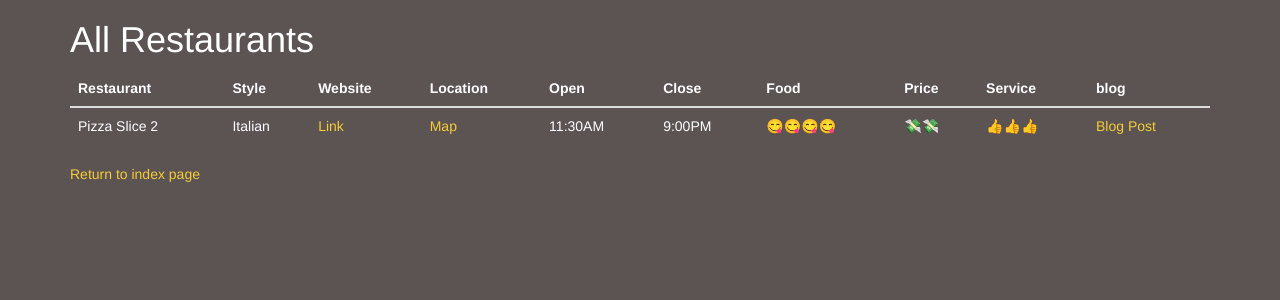
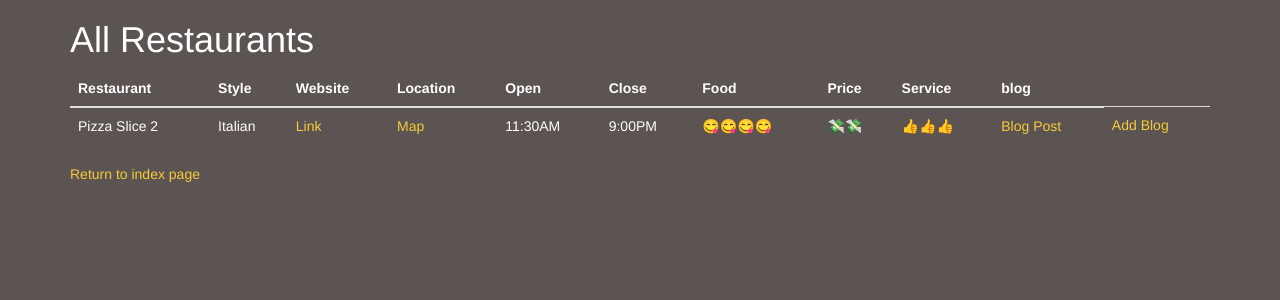
Before and after one commit to AllanSechrist/foreign_foods, a Flask app: page /restaurants in a window 1280 px wide. Shown: the top 300 px of the page. Run offline with Flask 2, Linux system fonts and the light colour scheme; data comes from the database, SQL or seed files in the repository; both versions use the stored data as it was after the commit; some libraries are stand-ins or nearby versions.

Commit message:
add make-blog endpoint

```diff
--- a/forms.py
+++ b/forms.py
@@ -1,4 +1,3 @@
-from ast import Pass
 from flask_wtf import FlaskForm
 from wtforms import StringField, SubmitField, SelectField, PasswordField
 from wtforms.validators import DataRequired, URL
--- a/main.py
+++ b/main.py
@@ -1,5 +1,5 @@
 from flask import render_template, redirect, url_for, abort, flash
-from flask_login import login_user, LoginManager, login_required, current_user, logout_user
+from flask_login import login_user, login_required, current_user, logout_user
 from werkzeug.security import generate_password_hash, check_password_hash
 from forms import *
 from tables import *
@@ -82,7 +82,6 @@ def logout():
 @app.route("/add", methods=["GET", "POST"])
 @admin_only
 def add_restaurant():
-
     form = RestaurantForm()
     if form.validate_on_submit():
         new_restaurant = Restaurant(
@@ -99,14 +98,21 @@ def add_restaurant():
         db.session.add(new_restaurant)
         db.session.commit()
         return redirect(url_for('home'))
-    return render_template('add.html', form=form)
+    return render_template('add.html', form=form, current_user=current_user)
 
 
 @app.route('/restaurants')
 def restaurants():
     header = ['Restaurant','Style','Website','Location','Open','Close','Food','Price','Service', 'blog']
     restaurants = Restaurant.query.all()
-    return render_template('restaurants.html',header=header, restaurants=restaurants)
+    return render_template('restaurants.html',header=header, restaurants=restaurants, current_user=current_user)
+
+
+@app.route('/restaurants/<restaurant_name>')
+def show_blog(restaurant_name):
+    requested_post = Restaurant.query.filter_by(name=restaurant_name).first()
+    return render_template('blog.html', post=requested_post)
+
 
 
 @app.route("/new-blog/<int:restaurant_id>", methods=["GET", "POST"])
@@ -114,18 +120,20 @@ def restaurants():
 def add_new_post(restaurant_id):
     form = BlogForm()
     requested_restaurant = Restaurant.query.get(restaurant_id)
-    if form.validate_on_submit:
+    if form.validate_on_submit():
         new_post = BlogPost(
             title=form.title.data,
             subtitle=form.subtitle.data,
             body=form.body.data,
             author=current_user,
-            date=date.today().strftime("%B %d, %Y")
+            date=date.today().strftime("%B %d, %Y"),
+
+
         )
         db.session.add(new_post)
         db.session.commit()
         return redirect(url_for("restaurants"))
-    return render_template("make-blog.html", form=form)
+    return render_template("make-blog.html", form=form, requested_restaurant=requested_restaurant, current_user=current_user)
 
 
 if __name__=='__main__':
--- a/tables.py
+++ b/tables.py
@@ -10,7 +10,7 @@ class User(UserMixin, db.Model):
     password = db.Column(db.String(100))
     name = db.Column(db.String(100))
     posts = relationship("BlogPost", back_populates='author')
-db.create_all()
+# db.create_all()
 
 
 
@@ -27,7 +27,7 @@ class Restaurant(db.Model):
     price_rating = db.Column(db.String(10), nullable=False)
     service_rating = db.Column(db.String(10), nullable=False)
     blog_post = relationship("BlogPost", back_populates='restaurant')
-db.create_all()
+# db.create_all()
 
 
 class BlogPost(db.Model):
@@ -41,4 +41,4 @@ class BlogPost(db.Model):
     date = db.Column(db.String(250), nullable=False)
     body = db.Column(db.Text, nullable=False)
     restaurant = relationship('Restaurant', back_populates='blog_post')
-db.create_all()
+# db.create_all()
--- a/templates/make-blog.html
+++ b/templates/make-blog.html
@@ -17,7 +17,7 @@
         {% else: %}
         <h1>New Post</h1>
         {% endif %}
-        <span class="subheading">Make it the best one ever!</span>
+        <h2>Yeah</h2>
       </div>
     </div>
   </div>
--- a/templates/restaurants.html
+++ b/templates/restaurants.html
@@ -37,7 +37,8 @@
                 <td>{{ restaurant.food_rating}}</td>
                 <td>{{ restaurant.price_rating}}</td>
                 <td>{{ restaurant.service_rating}}</td>
-                <td><a href="{{ restaurant.blog_post }}">Blog Post</a></td>
+                <td><a href="{{ url_for('show_blog', restaurant_name=restaurant.name) }}">Blog Post</a></td>
+                <td><a href="{{ url_for('add_new_post', restaurant_id=restaurant.id) }}">Add Blog</a></td>
               </tr>
 
           {% endfor %}
```
Also changed, not shown: templates/blog.html (added, +42 -0 lines), restaurants.db, 1 other file.
